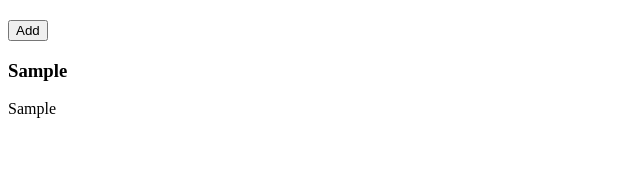
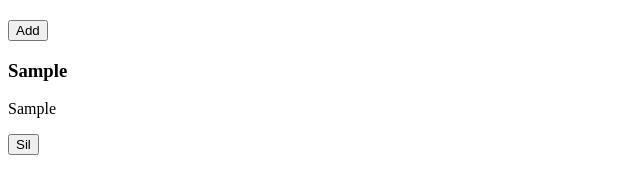
Before and after one commit to mertcetiin/Notepad-App, a React (Vite) app: page / in a window 1280 px wide. Both pictures are taken after typing "Sample", "Sample" into the empty fields and a click on the button "Add". Shown: the part 157-350 px from the top of the page, without its empty margins (0-640 px from the left). Built offline with nearby package versions, Linux system fonts and the light colour scheme.

Commit message:
delete function added

```diff
--- a/src/App.jsx
+++ b/src/App.jsx
@@ -1,24 +1,27 @@
-import './App.css'
-import NoteForm from './components/NoteForm'
-import NoteList from './components/NoteList'
-import { useState } from 'react'
+import './App.css';
+import NoteForm from './components/NoteForm';
+import NoteList from './components/NoteList';
+import { useState } from 'react';
 
 function App() {
-
   const [notes, setNotes] = useState([]);
 
   const addNote = (note) => {
     setNotes([...notes, note]);
   };
 
+  const deleteNote = (id) => {
+    const updatedNotes = notes.filter((note, index) => index !== id);
+    setNotes(updatedNotes);
+  };
 
   return (
-    <div>
+    <div className="app">
       <h1>Not Defteri Uygulaması</h1>
       <NoteForm onSubmit={addNote} />
-      <NoteList notes={notes} />
+      <NoteList notes={notes} onDelete={deleteNote} />
     </div>
-  )
+  );
 }
 
 export default App;
--- a/src/components/NoteList.jsx
+++ b/src/components/NoteList.jsx
@@ -1,16 +1,17 @@
-import React from 'react'
+import React from 'react';
 
-function NoteList({ notes }) {
+function NoteList({ notes, onDelete }) {
     return (
-        <div>
-            {notes.map((note, id) => (
-                <div key={id}>
+        <div className="note-list">
+            {notes.map((note, index) => (
+                <div key={index} className="note-item">
                     <h3>{note.title}</h3>
                     <p>{note.content}</p>
+                    <button onClick={() => onDelete(index)}>Sil</button>
                 </div>
             ))}
         </div>
-    )
+    );
 }
 
 export default NoteList;
```
